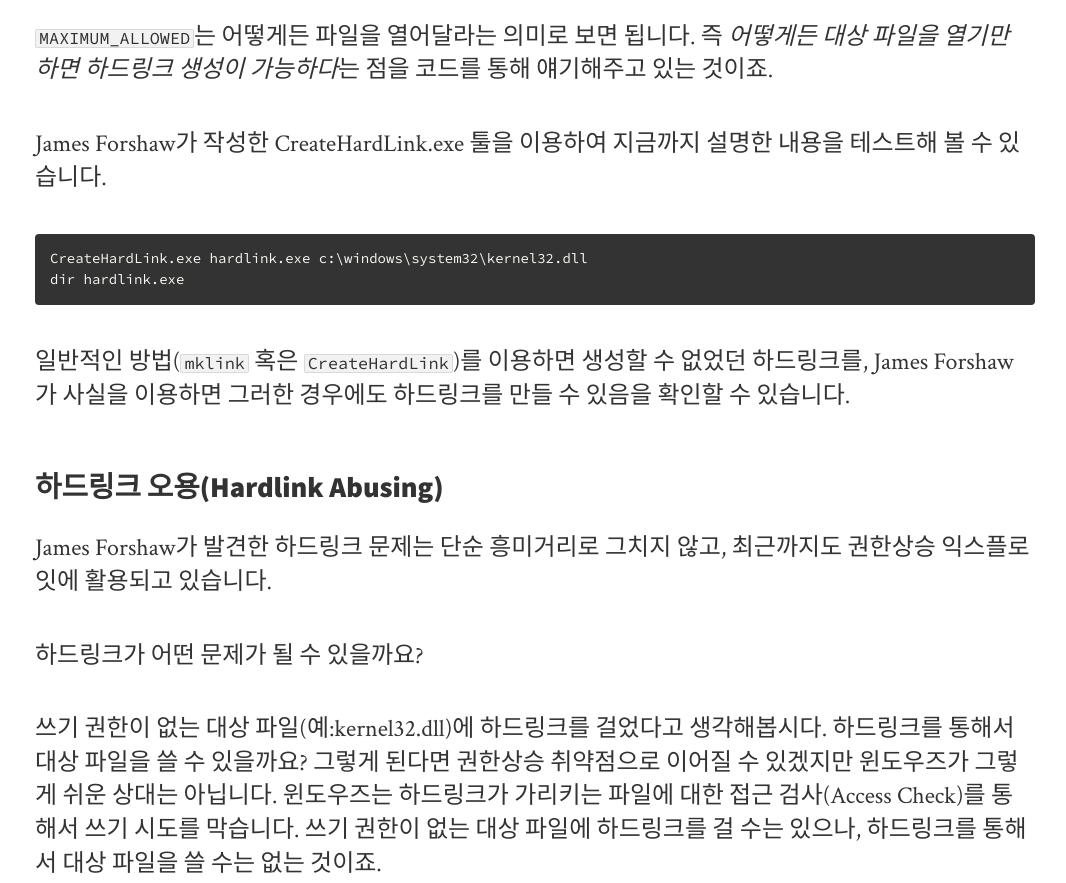
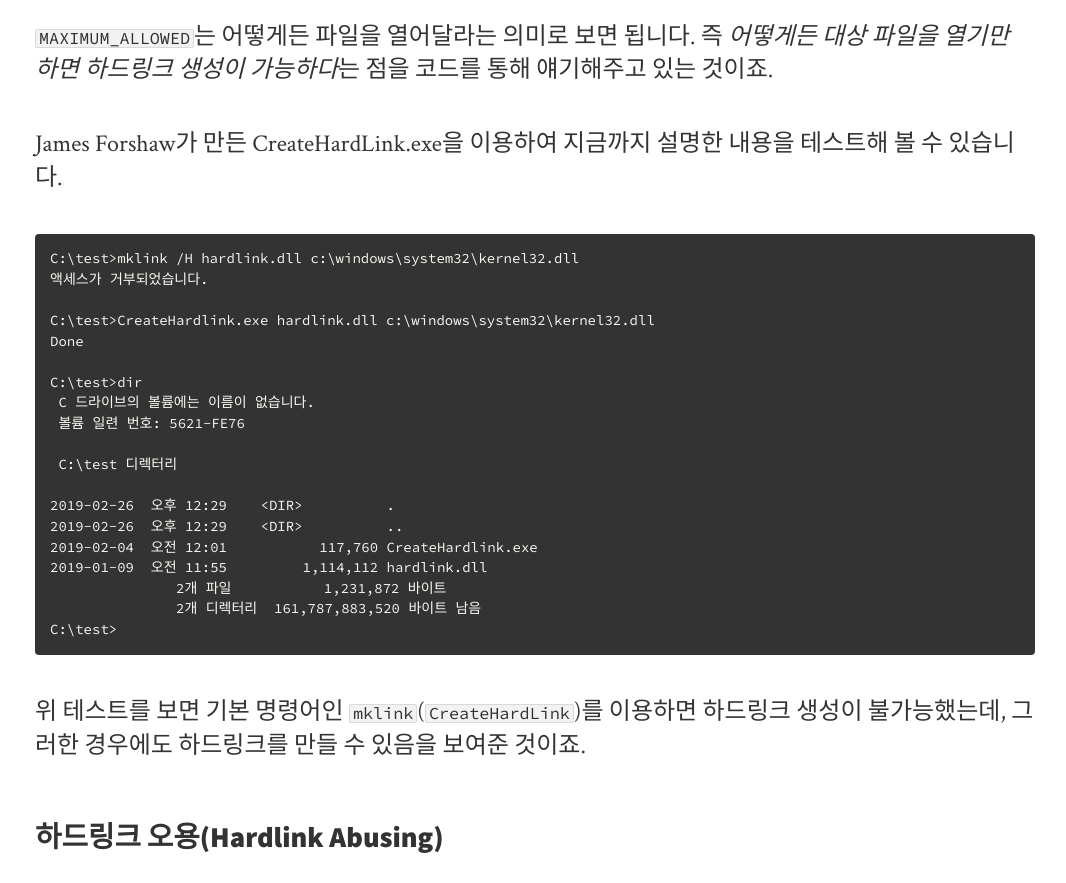
Before and after one commit to intellee/blog.diffense.co.kr, a Jekyll site: the page built from _posts/2019-02-22-hard-link.md, in a window 1280 px wide and 1400 px high, scrolled down 6899 px. Shown: the part 132-1015 px from the top of the window, without its empty margins (105-1171 px from the left). Built offline with Jekyll 4.4.1, drawn with Linux system fonts in a browser that asks for light colours; nearby versions of some CDN libraries.

Commit message:
hard link

````diff
--- a/_posts/2019-02-22-hard-link.md
+++ b/_posts/2019-02-22-hard-link.md
@@ -160,14 +160,31 @@ bool CreateNativeHardlink(LPCWSTR linkname, LPCWSTR targetname)
 
 `MAXIMUM_ALLOWED`는 어떻게든 파일을 열어달라는 의미로 보면 됩니다. 즉 *어떻게든 대상 파일을 열기만 하면 하드링크 생성이 가능하다*는 점을 코드를 통해 얘기해주고 있는 것이죠.
 
-James Forshaw가 작성한 CreateHardLink.exe 툴을 이용하여 지금까지 설명한 내용을 테스트해 볼 수 있습니다.
+James Forshaw가 만든 CreateHardLink.exe을 이용하여 지금까지 설명한 내용을 테스트해 볼 수 있습니다.
 
 ```
-CreateHardLink.exe hardlink.exe c:\windows\system32\kernel32.dll
-dir hardlink.exe
+C:\test>mklink /H hardlink.dll c:\windows\system32\kernel32.dll
+액세스가 거부되었습니다.
+
+C:\test>CreateHardlink.exe hardlink.dll c:\windows\system32\kernel32.dll
+Done
+
+C:\test>dir
+ C 드라이브의 볼륨에는 이름이 없습니다.
+ 볼륨 일련 번호: 5621-FE76
+
+ C:\test 디렉터리
+
+2019-02-26  오후 12:29    <DIR>          .
+2019-02-26  오후 12:29    <DIR>          ..
+2019-02-04  오전 12:01           117,760 CreateHardlink.exe
+2019-01-09  오전 11:55         1,114,112 hardlink.dll
+               2개 파일           1,231,872 바이트
+               2개 디렉터리  161,787,883,520 바이트 남음
+C:\test>
 ```
 
-일반적인 방법(`mklink` 혹은 `CreateHardLink`)를 이용하면 생성할 수 없었던 하드링크를, James Forshaw가 사실을 이용하면 그러한 경우에도 하드링크를 만들 수 있음을 확인할 수 있습니다.
+위 테스트를 보면 기본 명령어인 `mklink`(`CreateHardLink`)를 이용하면 하드링크 생성이 불가능했는데, 그러한 경우에도 하드링크를 만들 수 있음을 보여준 것이죠.
 
 ### 하드링크 오용(Hardlink Abusing)
 
@@ -184,6 +201,8 @@ James Forshaw가 발견한 하드링크 문제는 단순 흥미거리로 그치
 다른 케이스를 생각해봐야겠네요.
 
 test 폴더가 있습니다. 일반사용자와 시스템관리자 모두 해당 폴더 밑에 파일을 생성하고 삭제할 수 있는 권한이 주어져 있는 상태입니다. 시스템서비스는 일반사용자도 test\log.txt을 쓸 수 있도록 해당 파일의 퍼미션을 바꾸는 작업을 주기적으로 수행한다고 생각해보죠.
+
+![case_1](https://github.com/yong1212/blog.diffense.co.kr/raw/master/img/case_1.png)
 
 만약 시스템서비스가 test\log.txt 퍼미션을 바꾸려 하기 전에, 일반사용자가 test\log.txt를 삭제하고 하드링크(test\log.txt -> system32\kernel32.dll)를 생성하면 어떻게 될까요? 시스템서비스는 하드링크를 열어 퍼미션을 바꿀 것이고, 결국 하드링크가 가리키던 kernel32.dll 퍼미션이 일반사용자도 파일쓰기 권한을 가지도록 바뀌게 될 것입니다. 파일쓰기 권한이 없던 일반사용자가 시스템의 중요 파일을 쓸 수 있는 상황이 만들어지는 것이죠.
 
````
Also changed, not shown: img/case_1.png (added), 5 other files.
